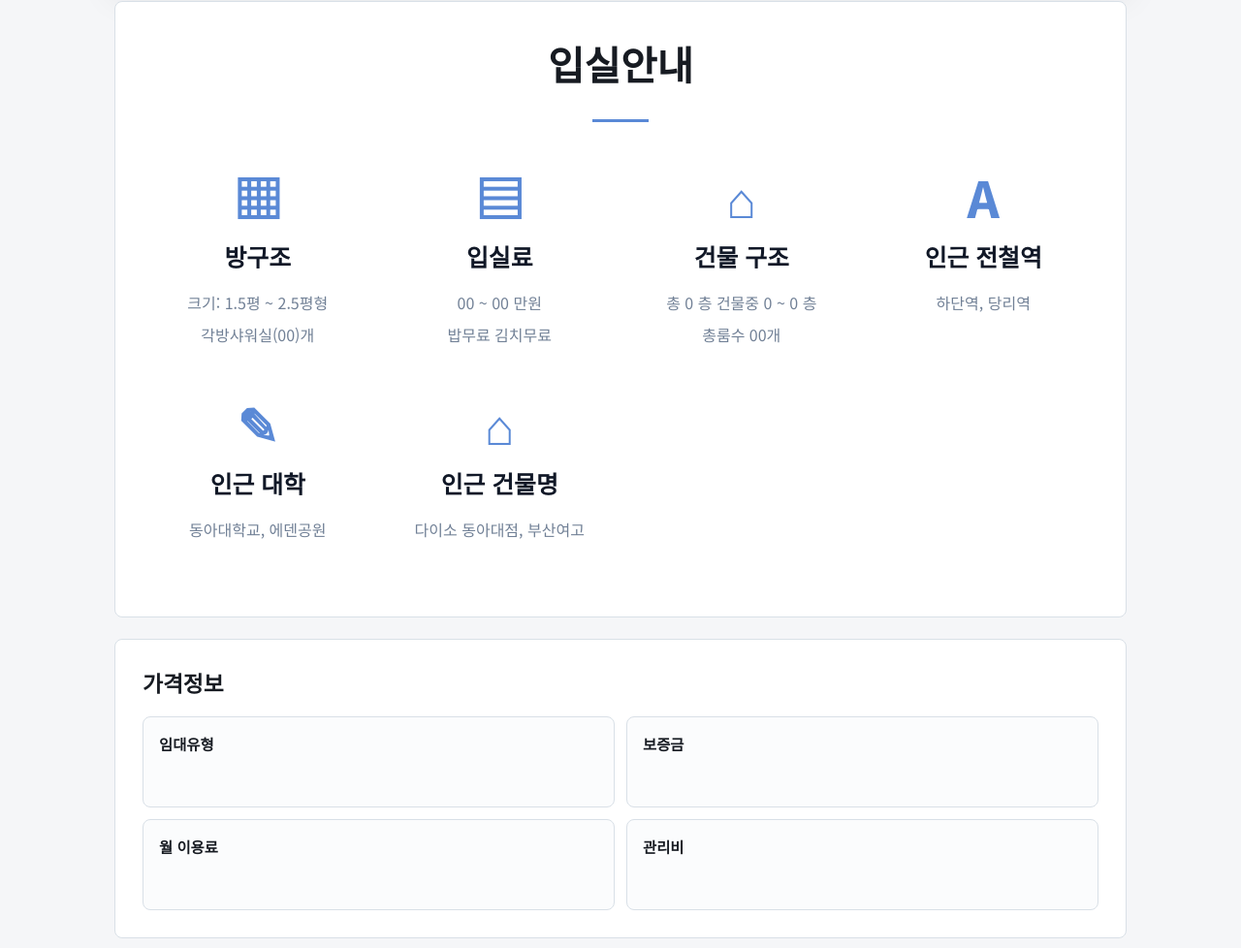
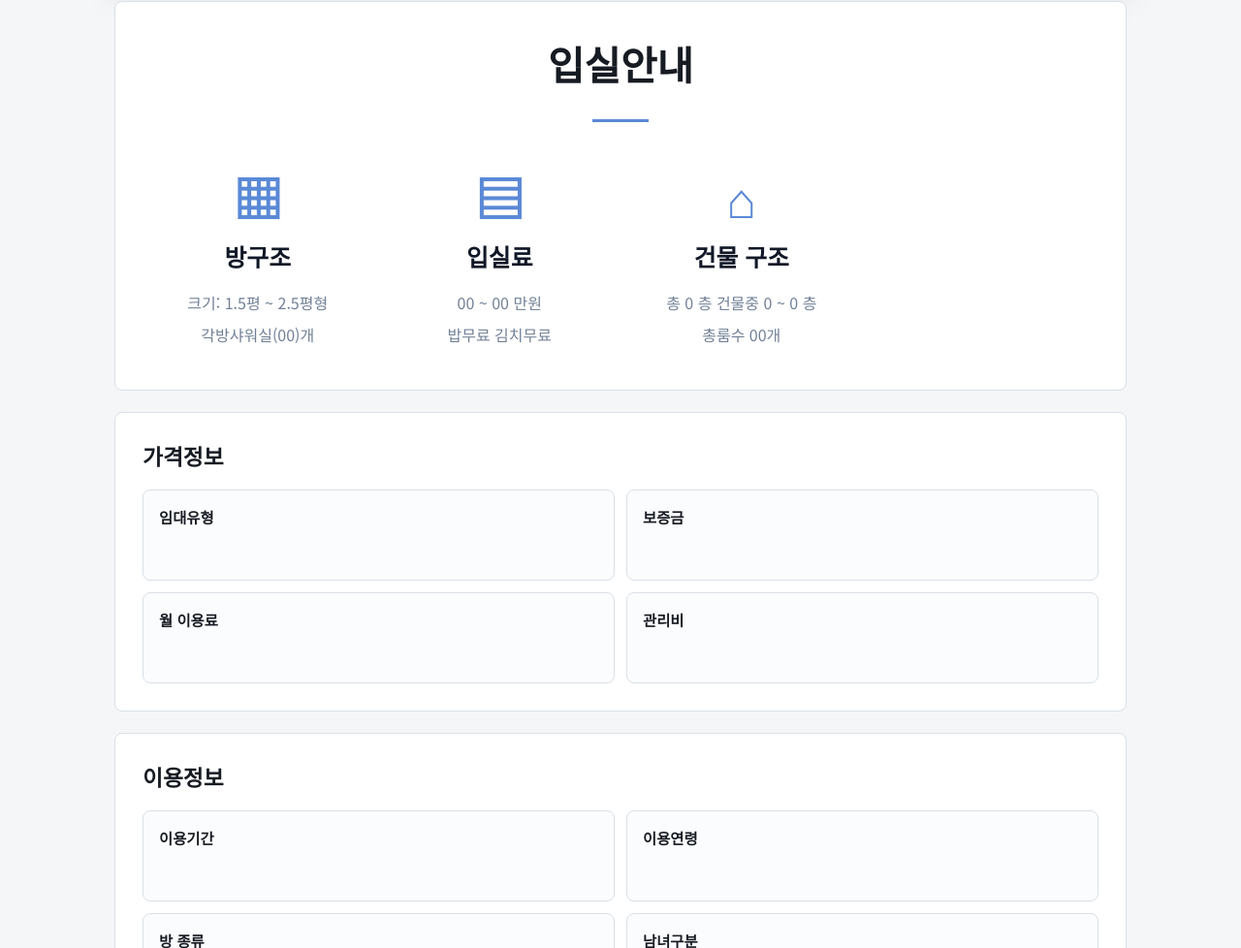
Before and after one commit to hyunju03/ornate-dusk-ec70e7, a plain HTML site: page index.html in a window 1280 px wide. Shown: the part 909-1887 px from the top of the page at 97% size. Drawn offline with Linux system fonts and the light colour scheme.

Commit message:
필요없는 내용 삭제

```diff
--- a/index.html
+++ b/index.html
@@ -106,21 +106,7 @@
             <p>총 0 층 건물중 0 ~ 0 층</p>
             <p>총룸수 00개</p>
           </article>
-          <article>
-            <span class="quick-icon">A</span>
-            <h3>인근 전철역</h3>
-            <p>하단역, 당리역</p>
-          </article>
-          <article>
-            <span class="quick-icon">✎</span>
-            <h3>인근 대학</h3>
-            <p>동아대학교, 에덴공원</p>
-          </article>
-          <article>
-            <span class="quick-icon">⌂</span>
-            <h3>인근 건물명</h3>
-            <p>다이소 동아대점, 부산여고</p>
-          </article>
+
         </div>
       </section>
 
```
